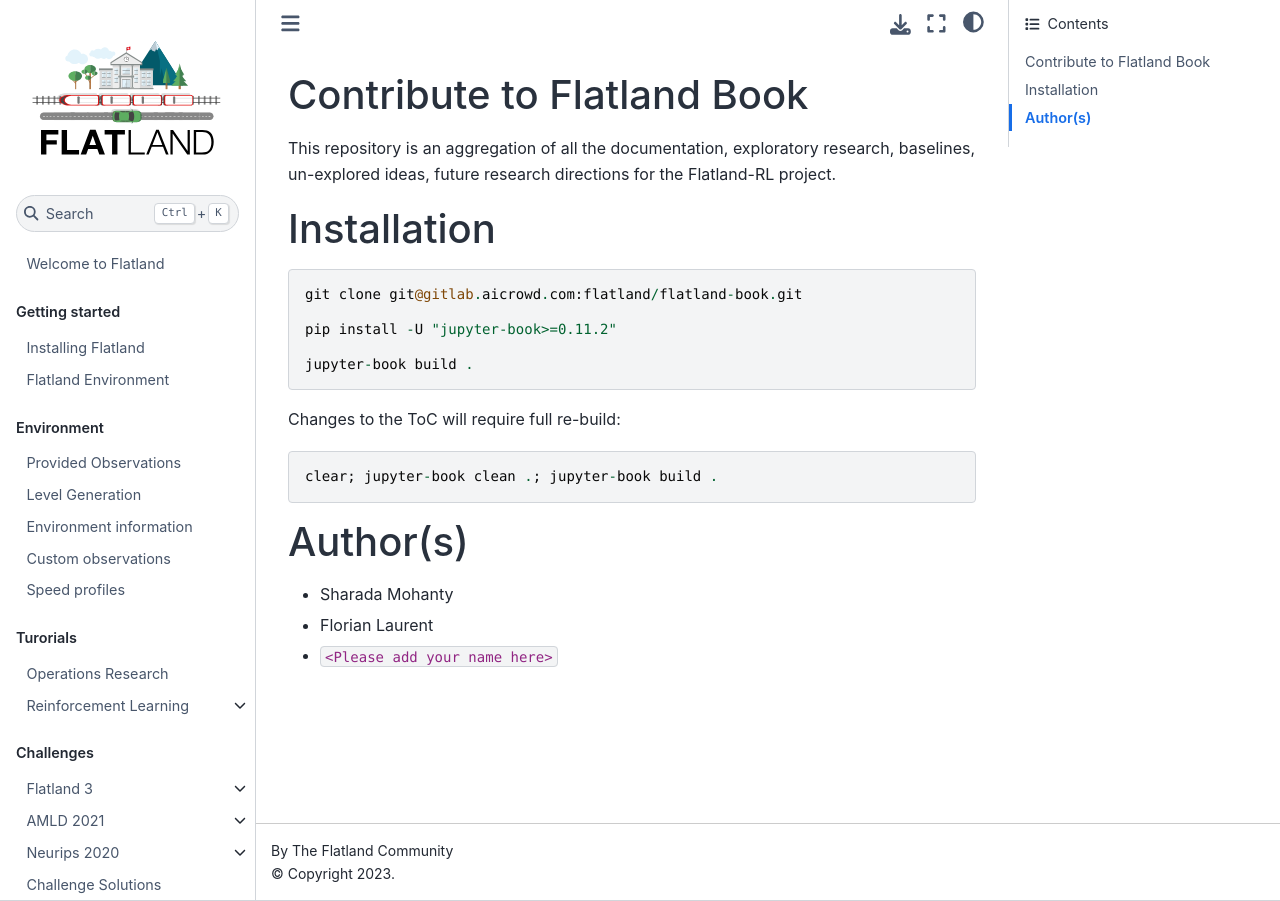
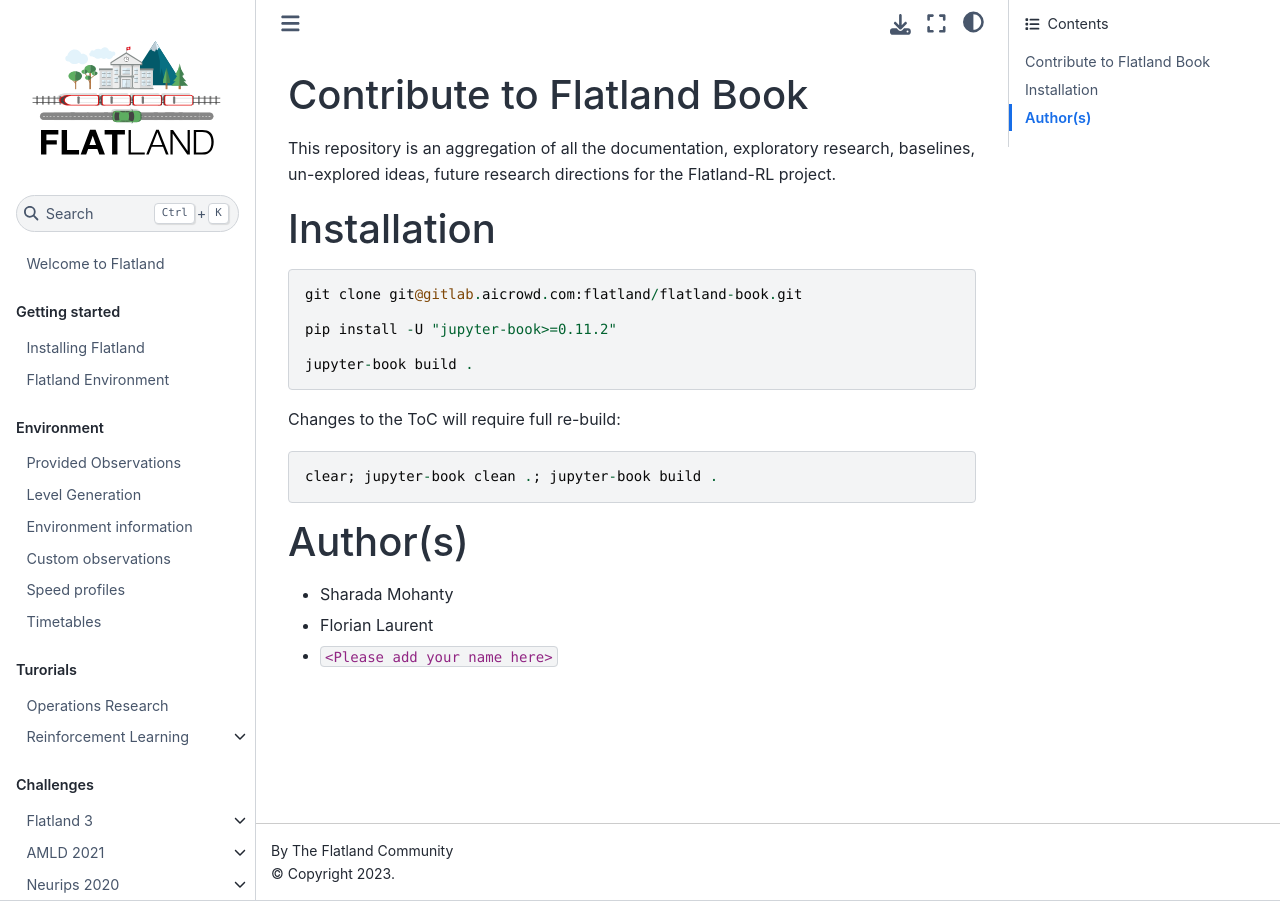
Before and after one commit to flatland-association/flatland-book, a Jupyter Book: the page built from README.md, in a window 1280 px wide. Built offline with Jupyter Book 1.0.4 settings and Sphinx 7.4.7 and the Sphinx Book theme 1.1.4, drawn with Linux system fonts in a browser that asks for light colours; pages that are not in the unit, such as notebooks, are missing from menus; some of the changed lines change nothing that is shown.

Commit message:
removed environment/updates in toc

```diff
--- a/_toc.yml
+++ b/_toc.yml
@@ -22,9 +22,8 @@
   - file: environment/environment_information
   - file: environment/custom_observations
   - file: environment/speed_profiles
-  - file: environment/updates
-  - file: environment/updates/Agent-Close-Following
-  - file: environment/updates/timetables
+  - file: environment/Agent-Close-Following
+  - file: environment/timetables
   # - file: environment/updates/interfaces
 
 ## TUTORIALS
```
